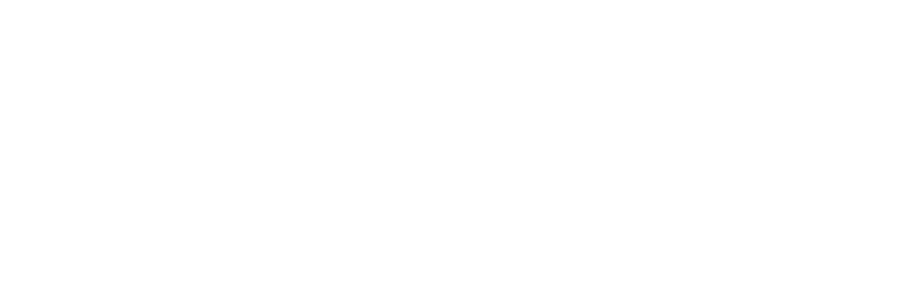
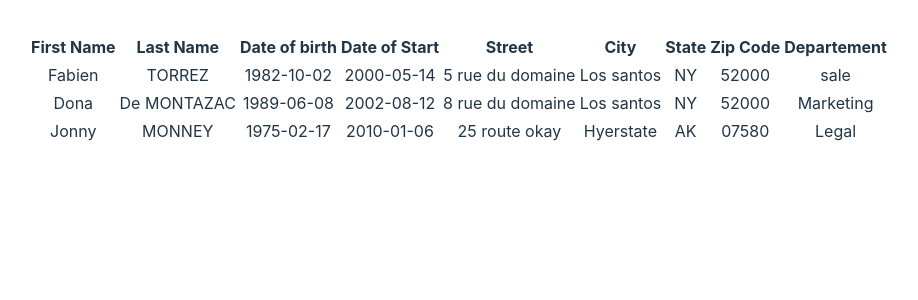
Before and after one commit to AxelGalliand/RHnet, a React (Vite) app: page /employees in a window 1280 px wide. Before the commit this address had no page. Shown: the top 300 px of the page, without its empty margins (181-1099 px from the left). Built offline with nearby package versions, Linux system fonts and the light colour scheme.

Commit message:
employees adding

```diff
--- a/package.json
+++ b/package.json
@@ -12,7 +12,9 @@
   "dependencies": {
     "@reduxjs/toolkit": "^1.9.7",
     "axios": "^1.5.1",
+    "bootstrap": "^5.3.2",
     "react": "^18.2.0",
+    "react-bootstrap": "^2.9.0",
     "react-dom": "^18.2.0",
     "react-redux": "^8.1.3",
     "react-router-dom": "^6.16.0",
--- a/src/App.jsx
+++ b/src/App.jsx
@@ -2,6 +2,7 @@
 import { useEffect } from 'react';
 import { BrowserRouter, Routes, Route } from 'react-router-dom'
 import { Home } from './Pages/Home'
+import { Employees } from './Pages/Employees';
 
 export function App() {
   return (
@@ -9,6 +10,7 @@
 
     <Routes>
       <Route path='/' element={<Home/>}/>
+      <Route path='/employees' element={<Employees/>}/>
     </Routes>
 
     </BrowserRouter>
--- /dev/null
+++ b/src/Component/TableContent.jsx
@@ -0,0 +1,48 @@
+import styles from '../styles/TableContent.module.css';
+
+export function TableContent (props) {
+
+
+    return (
+        <tbody>
+            {props.data.map((row, index) => <tr key={index}>
+              {props.columns.map((column, index) => <td key={index}>{row[column.dataField]}</td>)}
+            </tr>)}
+            {/* {trMaker()} */}
+        {/* {data.map((row) => <tr key={row.lastName}>{row.map((info) => <td key={info}>{testedetexte}</td>)}</tr>)} */}
+        {/* <tr>
+          <td>Fabien</td>
+          <td>TORREZ</td>
+          <td>1982-10-02</td>
+          <td>2000-05-14</td>
+          <td>5 rue du domaine</td>
+          <td>Los santos</td>
+          <td>NY</td>
+          <td>52000</td>
+          <td>sale</td>
+        </tr>
+        <tr>
+          <td>Dona</td>
+          <td>De MONTAZAC</td>
+          <td>1989-06-08</td>
+          <td>2002-08-12</td>
+          <td>8 rue du domaine</td>
+          <td>Los santos</td>
+          <td>NY</td>
+          <td>52000</td>
+          <td>Marketing</td>
+        </tr>
+        <tr>
+          <td>Jonny</td>
+          <td>MONNEY</td>
+          <td>1975-02-17</td>
+          <td>2010-01-06</td>
+          <td>25 route okay</td>
+          <td>Hyerstate</td>
+          <td>AK</td>
+          <td>07580</td>
+          <td>Legal</td>
+        </tr> */}
+      </tbody>
+    )
+}
--- /dev/null
+++ b/src/Pages/Employees.jsx
@@ -0,0 +1,126 @@
+// write composant display all employees in tanle
+// 1. import React
+import React, { useState } from 'react';
+import Table from 'react-bootstrap/Table';
+import { useSelector } from 'react-redux';
+import { stateEmploye } from '../features/employe.slice';
+import styles from '../styles/EmployeeList.module.css';
+import { TableContent } from '../Component/TableContent';
+export function Employees () {
+
+    const { data } = useSelector(stateEmploye);
+    const [rows, setRows] = useState(data);
+    console.log(rows)
+    // console.log(data);
+    /**
+     *
+     */
+    const columns = [
+      {
+        dataField: 'firstName',
+        text: 'First Name',
+        type: "String",
+      },
+      {
+        dataField: 'lastName',
+        text: 'Last Name',
+        type: "String",
+      },
+      {
+        dataField: 'dateBirth',
+        text: 'Date of birth',
+        type: "Date",
+      },
+      {
+        dataField: 'dateStart',
+        text: 'Date of Start',
+        type: "Date",
+      },
+      {
+        dataField: 'street',
+        text: 'Street',
+        type: "String",
+      },
+      {
+        dataField: 'city',
+        text: 'City',
+        type: "String",
+      },
+      {
+        dataField: 'state',
+        text: 'State',
+        type: "String",
+      },
+      {
+        dataField: 'zipCode',
+        text: 'Zip Code',
+        type: "Number",
+      },
+      {
+        dataField: 'departement',
+        text: 'Departement',
+        type: "String",
+      },
+    ];
+
+    const selectRow = () => {
+      console.log("row")
+    }
+
+    const sortRow = (column) => {
+      console.log(column);
+
+    }
+
+
+
+
+    return (
+        <main>
+          <div className={styles["TableDiv"]}>
+            {/* <Table data={employees} columns={columns} select={selectRow}/>  */}
+            <Table striped bordered hover>
+              <thead>
+                <tr>
+                {/* <th>City</th>
+                <th>Zip code</th>
+                <th>Departement</th> */}
+                  {columns.map((column) => <th key={column.dataField} onClick={() => sortRow(column)}>{column.text}</th>)}
+                </tr>
+              </thead>
+                <TableContent columns={columns} data={rows}/>
+            </Table>
+
+          </div>
+        </main>
+    )
+}
+
+
+// { firstName: "Fabien",
+//             lastName: "TORREZ",
+//             dateBirth: "1982-10-02",
+//             dateStart: "2000-05-14",
+//             street: "5 rue du domaine",
+//             city: "Los santos",
+//             state: "NY",
+//             zipCode: "52000",
+//             departement: "sale"},
+//            {firstName: "Dona",
+//             lastName: "De MONTAZAC",
+//             dateBirth: "1989-06-08",
+//             dateStart: "2002-08-12",
+//             street: "8 rue du domaine",
+//             city: "Los santos",
+//             state: "NY",
+//             zipCode: "52000",
+//             departement: "Marketing"},
+//            {firstName: "Jonny",
+//             lastName: "MONNEY",
+//             dateBirth: "1975-02-17",
+//             dateStart: "2010-01-06",
+//             street: "25 route okay",
+//             city: "Hyerstate",
+//             state: "AK",
+//             zipCode: "07580",
+//             departement: "Legal"}
--- a/src/Pages/Home.jsx
+++ b/src/Pages/Home.jsx
@@ -43,7 +43,7 @@
     </div>
     <div className={styles["container"]}>
       <div className={styles["emplyoyeList-linkContainer"]}>
-        <Link className={styles["employeList-link"]}>
+        <Link className={styles["employeList-link"]} to="/employees">
           <p className={styles["employeList-link-text"]}>View Current Employees</p>
         </Link>
       </div>
--- a/src/features/employe.slice.js
+++ b/src/features/employe.slice.js
@@ -11,7 +11,35 @@
         state: null,
         zipCode: null,
         departement: null,
-        data: [],
+        data: [
+           { firstName: "Fabien",
+            lastName: "TORREZ",
+            dateBirth: "1982-10-02",
+            dateStart: "2000-05-14",
+            street: "5 rue du domaine",
+            city: "Los santos",
+            state: "NY",
+            zipCode: "52000",
+            departement: "sale"},
+           {firstName: "Dona",
+            lastName: "De MONTAZAC",
+            dateBirth: "1989-06-08",
+            dateStart: "2002-08-12",
+            street: "8 rue du domaine",
+            city: "Los santos",
+            state: "NY",
+            zipCode: "52000",
+            departement: "Marketing"},
+           {firstName: "Jonny",
+            lastName: "MONNEY",
+            dateBirth: "1975-02-17",
+            dateStart: "2010-01-06",
+            street: "25 route okay",
+            city: "Hyerstate",
+            state: "AK",
+            zipCode: "07580",
+            departement: "Legal"}
+        ],
     },
     reducers: {
         employeCreation: (state, {payload}) => {
@@ -22,5 +50,5 @@
  })
 
  export const {employeCreation} = employeSlice.actions;
- export const stateEmploye = (state) => state.data;
+ export const stateEmploye = (state) => state.employe;
  export default employeSlice.reducer;
```
Also changed, not shown: src/Pages/Employees.js (deleted, +0 -12 lines), src/styles/EmployeeList.module.css (added), src/styles/TableContent.module.css (added), 1 other file (tests, documents, lock files or other folders).
